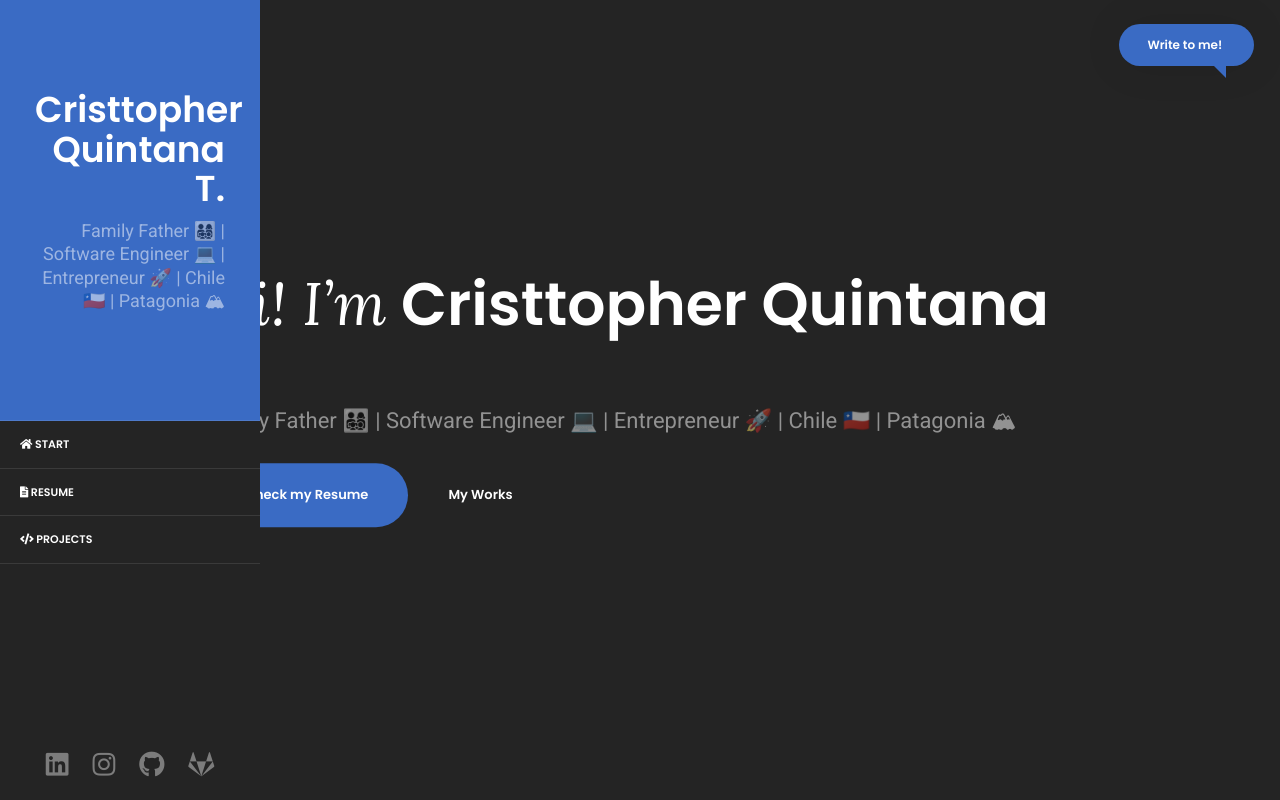
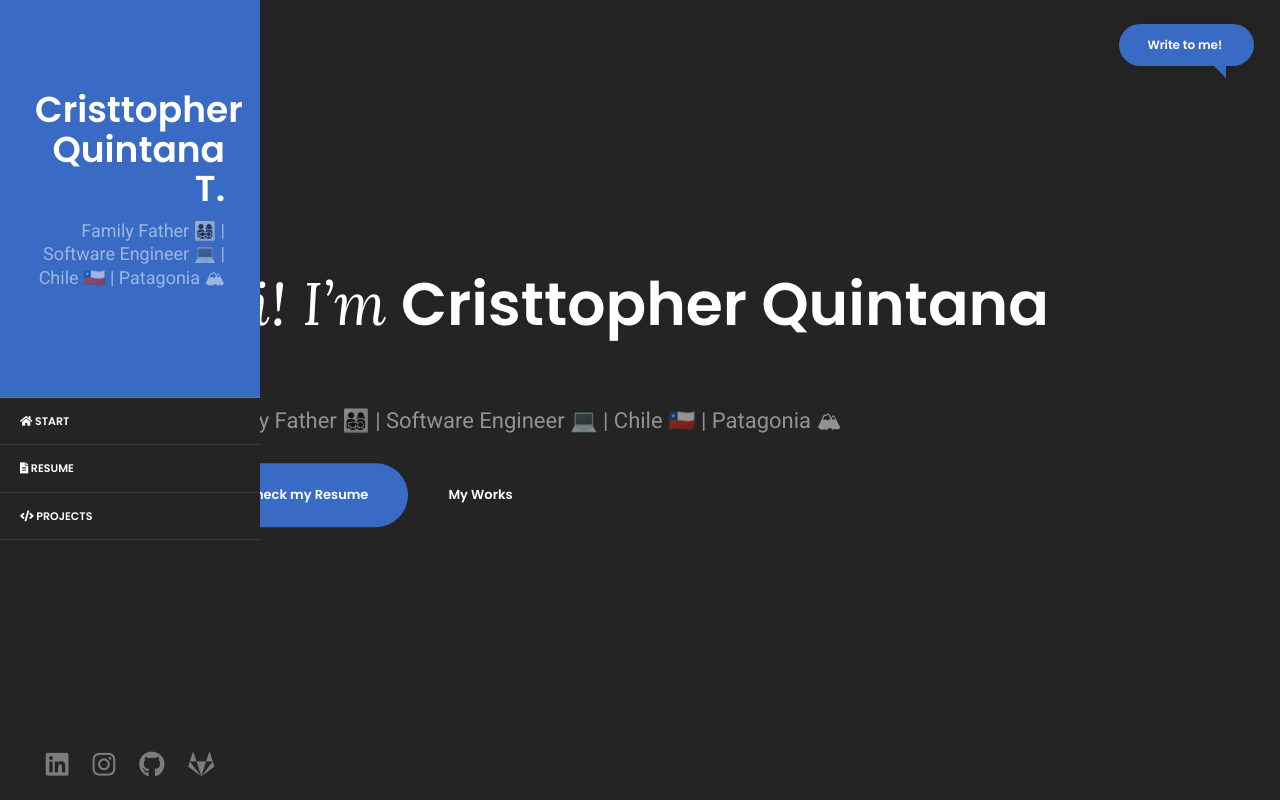
Before and after one commit to cristtopher/cristtopher.github.io, an Angular app: page / in a window 1280 px wide. Shown: the top 800 px of the page. Built offline with nearby package versions, Linux system fonts and the light colour scheme.

Commit message:
Fix lint

```diff
--- a/src/app/commons/constants/constants.ts
+++ b/src/app/commons/constants/constants.ts
@@ -1,6 +1,6 @@
 export class Constants {
-    public static me: Object = {
+    public static me = {
         name: 'Cristtopher Quintana T.',
-        description: 'Family Father 👨‍👩‍👧‍👦 | Software Engineer 💻 | Entrepreneur 🚀 | Chile 🇨🇱 | Patagonia 🏔'
+        description: 'Family Father 👨‍👩‍👧‍👦 | Software Engineer 💻 | Chile 🇨🇱 | Patagonia 🏔'
     };
 }
```
Also changed, not shown: src/app/presentation/presentation.component.ts (line endings or trailing spaces).
